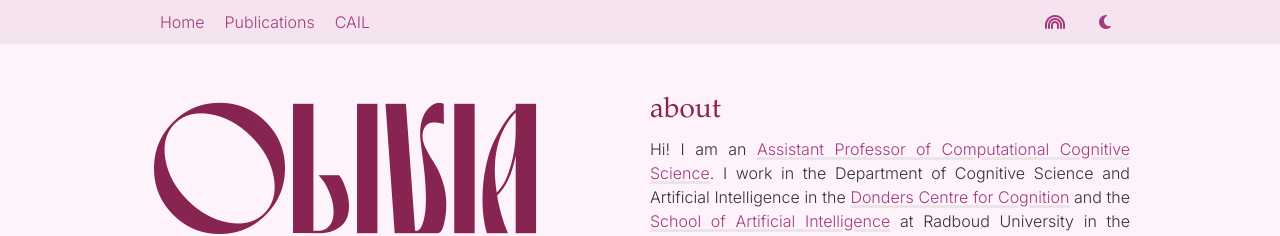
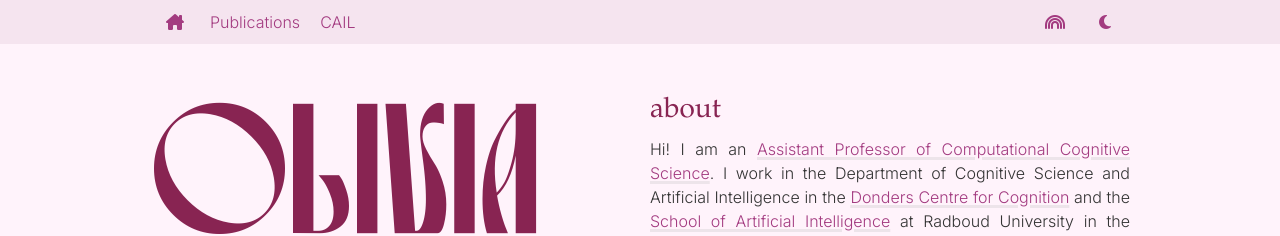
Before and after one commit to oliviaguest/oliviaguest.github.io, a Jekyll site: the page built from index.html, in a window 1280 px wide. Shown: the top 236 px of the page. Built offline with Jekyll 4.4.1, drawn with Linux system fonts in a browser that asks for light colours; nearby versions of some CDN libraries; some web fonts are replaced; library files that are not in the unit come from our copies; a style sheet for code colours, icons or effects is not loaded.

Commit message:
home icon

```diff
--- a/_includes/menu.html
+++ b/_includes/menu.html
@@ -1,7 +1,7 @@
 <nav id="navbar">
   <div class="container">
   <div class="">
-    <a href="{{site.url}}#top">Home</a>
+    <a href="{{site.url}}#top"><i class="fa-solid fa-house-chimney"></i></a>
 {% if page.css == 'ai' %}
     <a href="#allies">Allies</a>
     <a href="#activism" id="posters">Posters</a>
```
